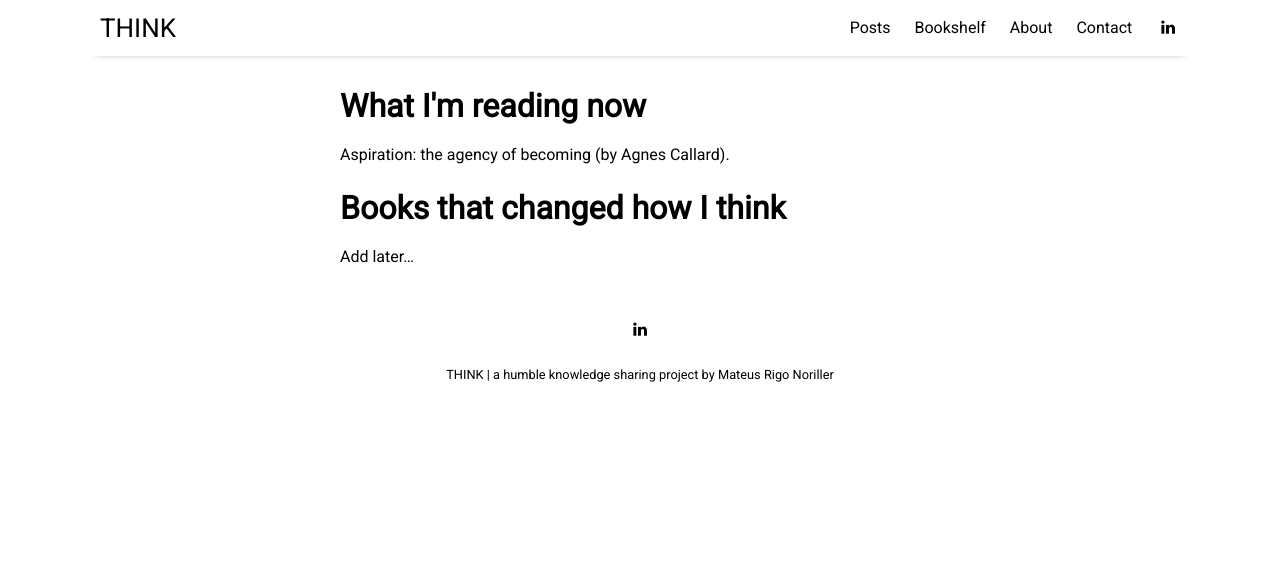
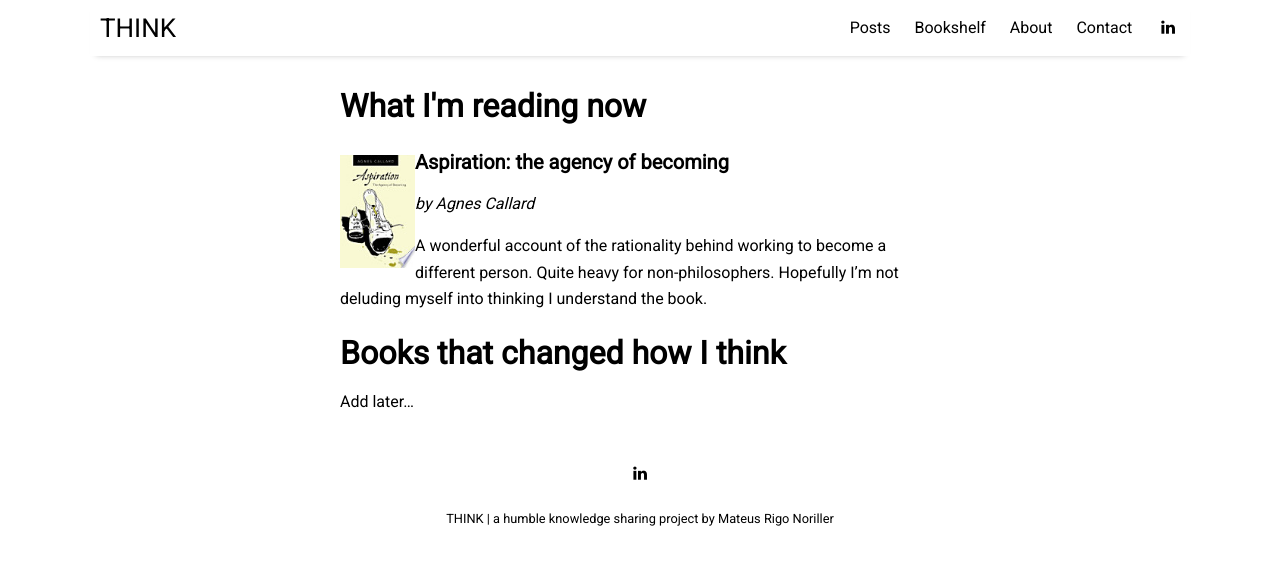
Before and after one commit to mateusrn/mateusrn.github.io, a Jekyll site: the page built from pages/bookshelf.md, in a window 1280 px wide. Shown: the top 565 px of the page. Built offline with Jekyll 4.4.1, drawn with Linux system fonts in a browser that asks for light colours; nearby versions of some CDN libraries.

Commit message:
adds callard to what im reading now

```diff
--- a/pages/bookshelf.md
+++ b/pages/bookshelf.md
@@ -5,7 +5,12 @@ title: What I'm reading now
 permalink: /bookshelf
 ---
 
-Aspiration: the agency of becoming (by Agnes Callard).
+<img align="left" width="75" src="/assets/img/books/aspiration_callard.jpg" />
+
+### Aspiration: the agency of becoming
+_by Agnes Callard_
+
+A wonderful account of the rationality behind working to become a different person. Quite heavy for non-philosophers. Hopefully I'm not deluding myself into thinking I understand the book.
 
 # Books that changed how I think
 
```
